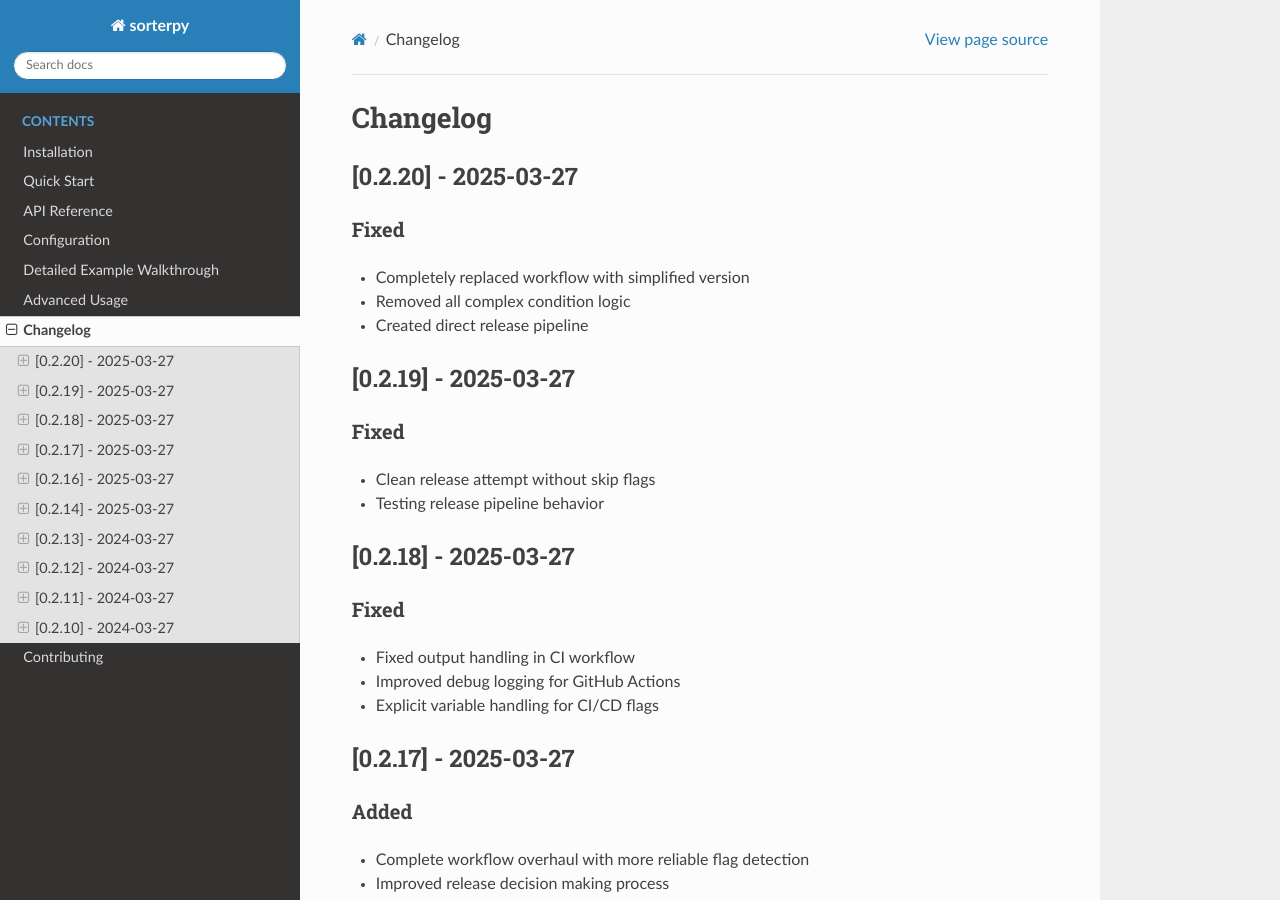
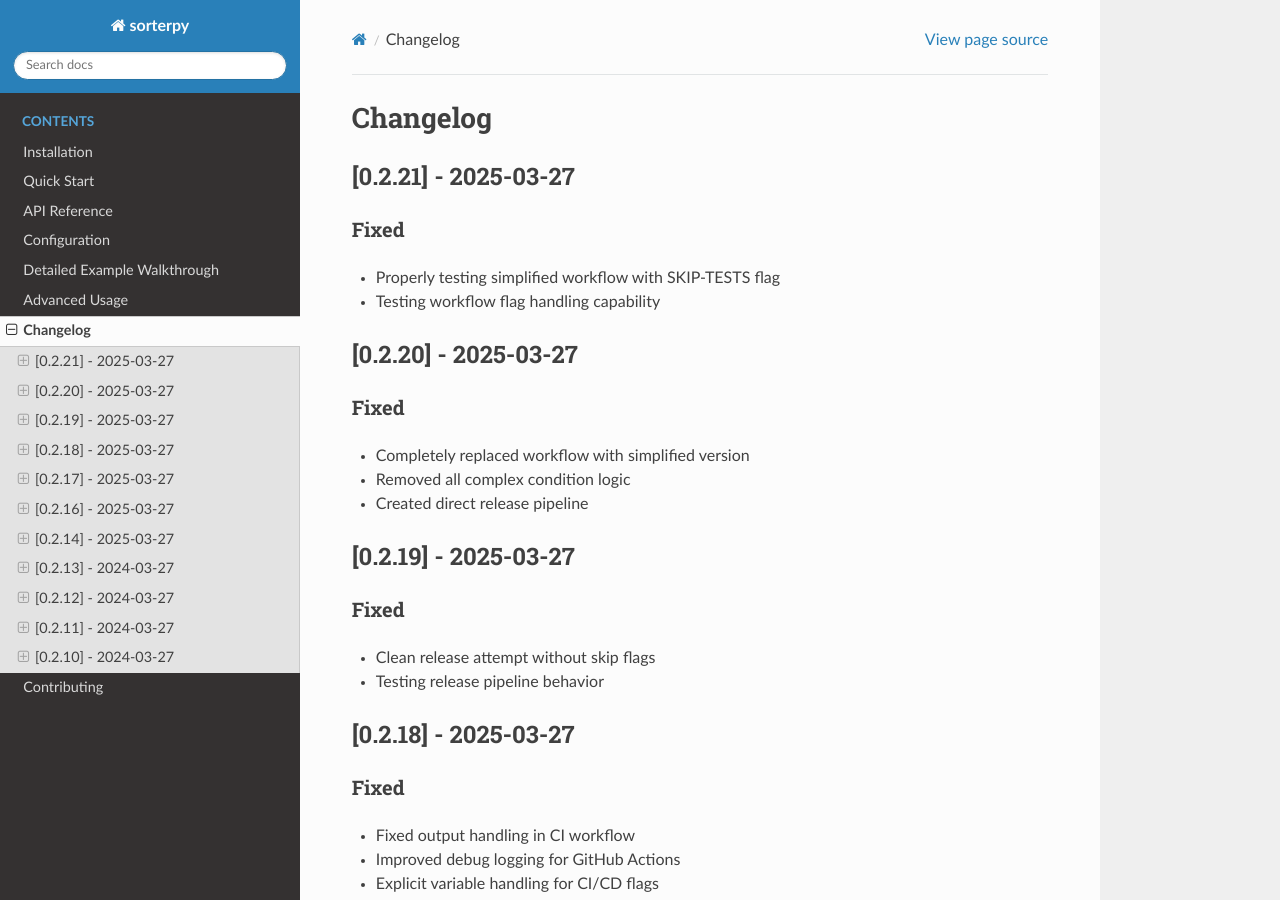
Before and after one commit to sorterisntonline/sorterpy, a Sphinx documentation site: the page built from docs/changelog.md, in a window 1280 px wide and 900 px high. Built offline with Sphinx 7.4.7 and the Read the Docs theme 3.1.0, drawn with Linux system fonts in a browser that asks for light colours.

Commit message:
fix: testing simplified workflow [SKIP-TESTS]

```diff
--- a/docs/changelog.md
+++ b/docs/changelog.md
@@ -1,4 +1,10 @@
 # Changelog
+
+## [0.2.21] - 2025-03-27
+
+### Fixed
+- Properly testing simplified workflow with SKIP-TESTS flag
+- Testing workflow flag handling capability
 
 ## [0.2.20] - 2025-03-27
 
--- a/pyproject.toml
+++ b/pyproject.toml
@@ -4,7 +4,7 @@ build-backend = "setuptools.build_meta"
 
 [project]
 name = "sorterpy"
-version = "0.2.20"
+version = "0.2.21"
 description = "the official Python SDK for sorter.social's seamless data labeling solutions for any AI/ML workflow."
 readme = "README.md"
 authors = [
```
